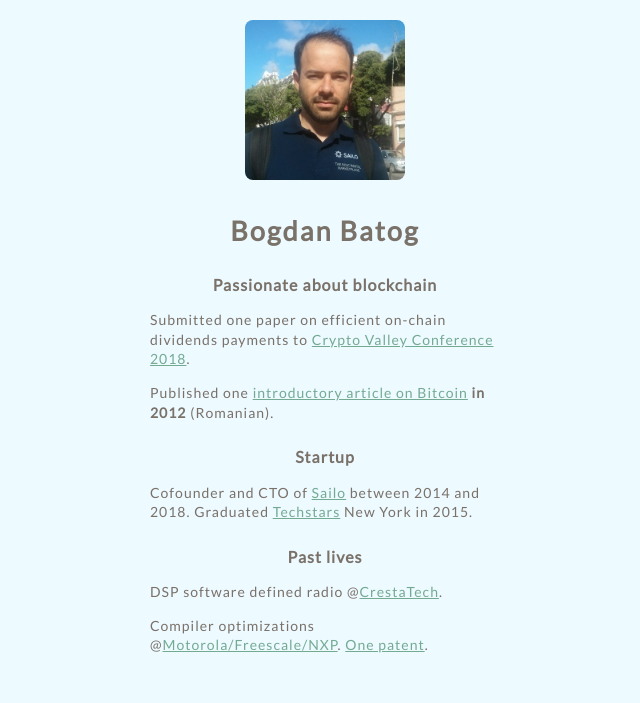
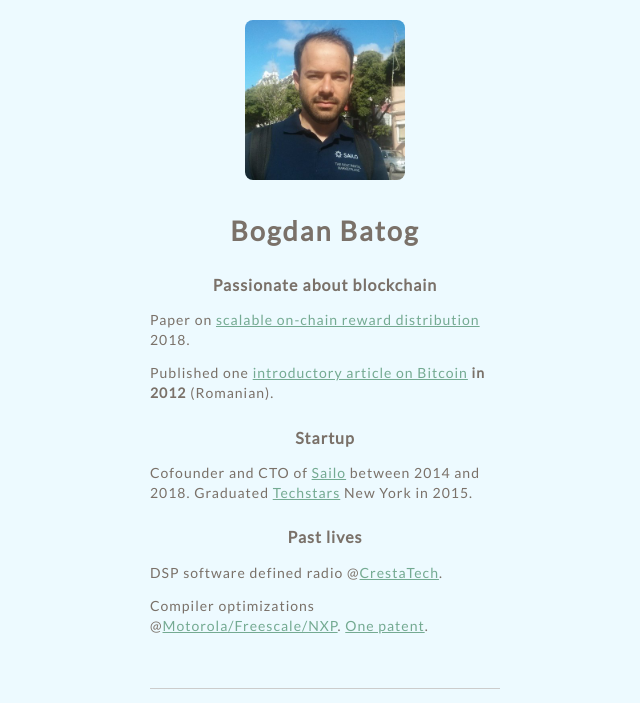
Before and after one commit to bogdanbatog/bogdanbatog.github.io, a plain HTML site: page index.html in a window 1280 px wide. Shown: the top 703 px of the page, without its empty margins (315-955 px from the left). Drawn offline with nearby package versions, Linux system fonts and the light colour scheme.

Commit message:
add paper

```diff
--- a/index.html
+++ b/index.html
@@ -38,7 +38,7 @@
             <h1>Bogdan Batog</h1>
             <h2>Passionate about blockchain</h2>
             <p>
-                Submitted one paper on efficient on-chain dividends payments to <a href="https://www.cryptovalleyconference.com/"> Crypto Valley Conference 2018</a>.
+                Paper on <a href="papers/scalable-reward-distribution.pdf">scalable on-chain reward distribution</a> 2018.
             </p>
             <p>
                 Published one <a href="https://www.totb.ro/bitcoin-moneda-virtuala-si-transferurile-bancare-fara-banci/">introductory article on Bitcoin</a> <b>in 2012</b> (Romanian).
```
Also changed, not shown: 1 other file.
